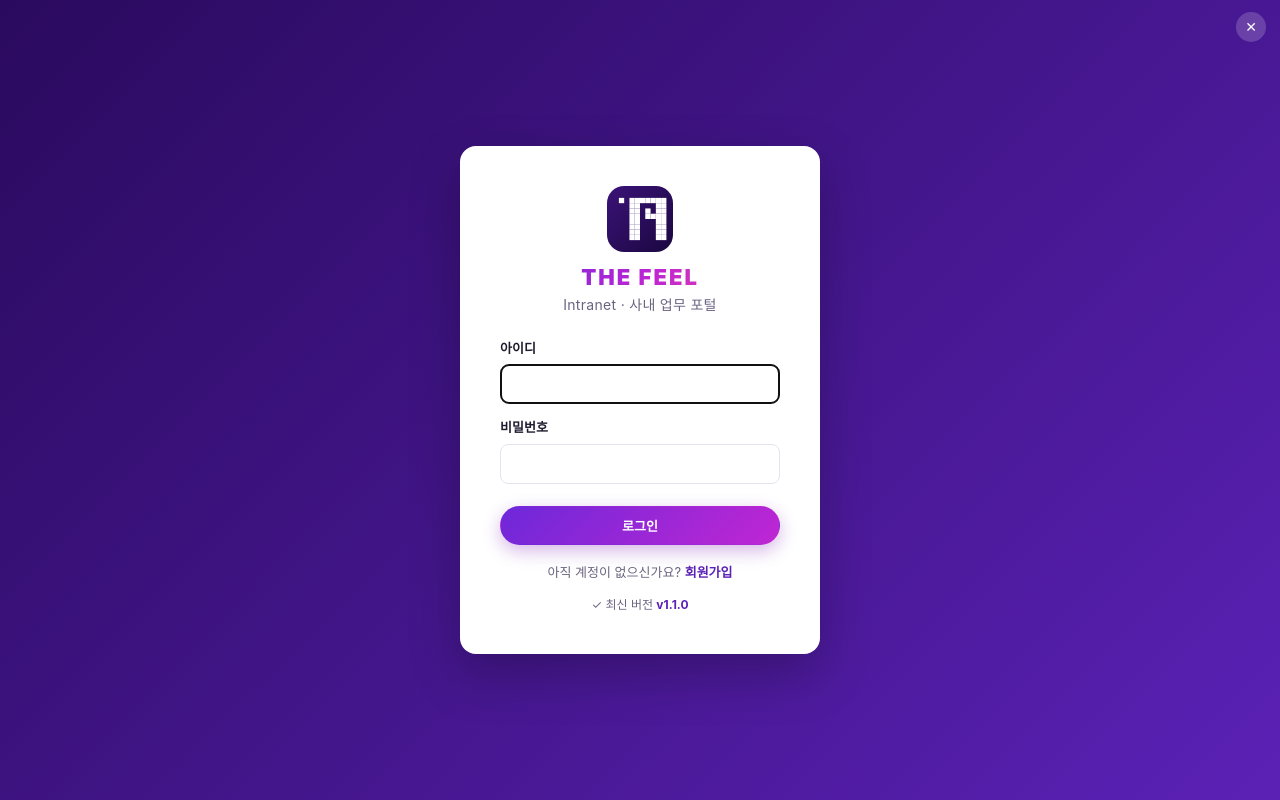
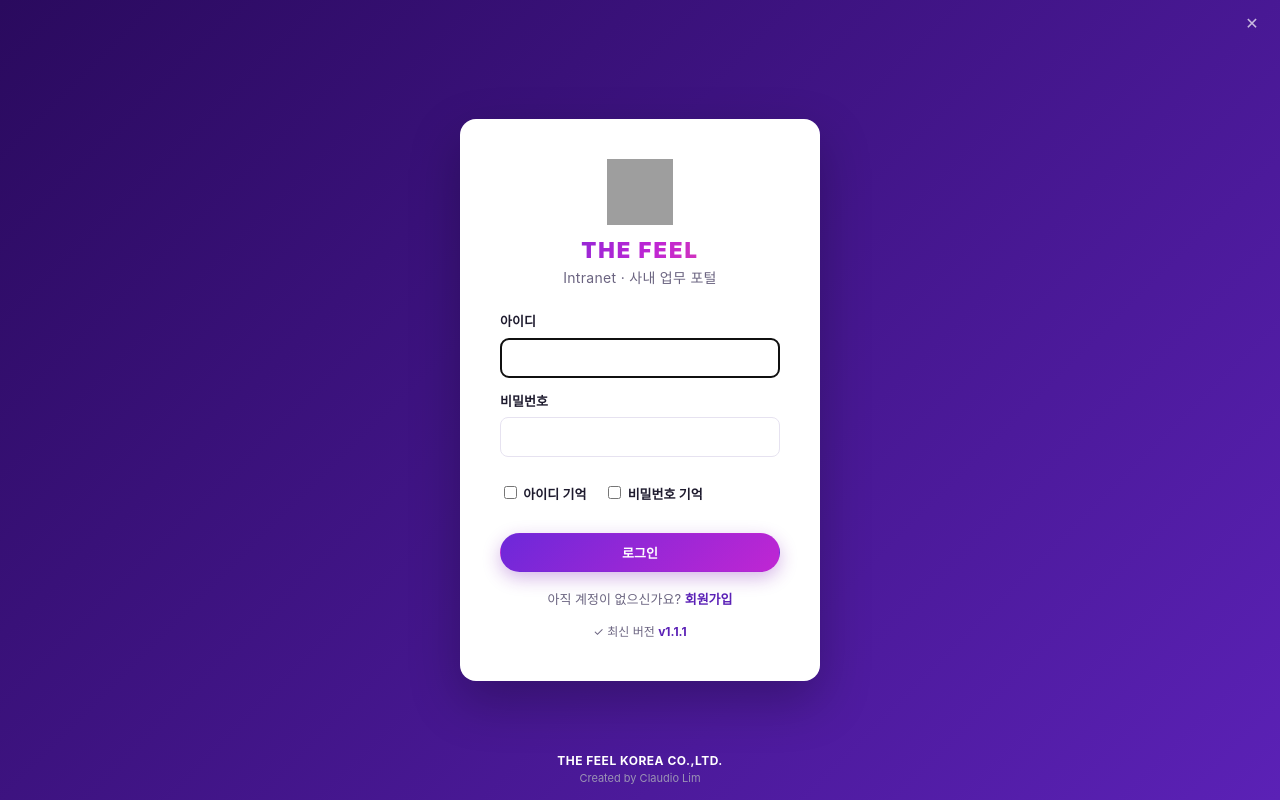
Before and after one commit to Claudio-sys11/thefeel-intranet, a Flask app: page /login in a window 1280 px wide. Run offline with Flask 3, Linux system fonts and the light colour scheme; grey boxes are pictures that could not be loaded.

Commit message:
v1.1.1 - 원본 로고 적용 + 로그인 아이디/비번 기억 + 투명 X + 회사 푸터
- 사용자 원본 로고(WebP)를 그대로 logo.png/logo.svg/app.ico에 적용(바탕화면 바로가기·로그인 창)
- 로그인 화면: 아이디 기억 / 비밀번호 기억 체크박스(localStorage)
- 닫기(X) 버튼 배경 제거(투명)
- 로그인창 하단 'THE FEEL KOREA CO.,LTD.' + 'Created by Claudio Lim'(그레이)

Co-Authored-By: Claude Opus 4.8 <noreply@anthropic.com>

```diff
--- a/desktop.py
+++ b/desktop.py
@@ -15,8 +15,8 @@ HOST, PORT = "0.0.0.0", 5000
 URL = f"http://127.0.0.1:{PORT}"
 TITLE = f"The Feel Intranet  v{version.__version__}"
 
-LOGIN_SIZE = (430, 600)     # 로그인 팝업
-SIGNUP_SIZE = (430, 760)    # 회원가입 팝업 (한 화면에 다 보이게)
+LOGIN_SIZE = (440, 690)     # 로그인 팝업 (기억 체크 + 하단 푸터 포함)
+SIGNUP_SIZE = (440, 770)    # 회원가입 팝업 (한 화면에 다 보이게)
 APP_SIZE = (1240, 860)      # 로그인 후 메인 앱
 _login_win = None
 _main_win = None
--- a/static/style.css
+++ b/static/style.css
@@ -62,9 +62,15 @@ main.plain{max-width:none;padding:0}
 .login-card button{margin-top:22px}
 .hint{text-align:center;color:var(--muted);font-size:12px;margin-top:18px}
 /* frameless popup */
-.popup-close{position:fixed;top:12px;right:14px;z-index:5;width:30px;height:30px;border-radius:50%;
-  border:0;background:rgba(255,255,255,.18);color:#fff;font-size:14px;cursor:pointer;line-height:1}
-.popup-close:hover{background:rgba(255,255,255,.34)}
+.popup-close{position:fixed;top:10px;right:14px;z-index:5;width:28px;height:28px;
+  border:0;background:none;color:#fff;font-size:16px;cursor:pointer;line-height:1;opacity:.7}
+.popup-close:hover{opacity:1}
+.remember-row{display:flex;gap:18px;margin-top:12px}
+.rmb{display:flex;align-items:center;gap:6px;font-size:13px;font-weight:500;color:var(--text);cursor:pointer}
+.rmb input{width:auto}
+.popup-footer{position:fixed;left:0;right:0;bottom:14px;text-align:center;line-height:1.5}
+.popup-footer .company{color:#fff;font-size:12px;font-weight:700;letter-spacing:.5px}
+.popup-footer .credit{color:#9b93b5;font-size:11px}
 .ver-check{margin-top:14px;text-align:center;font-size:12px;color:var(--muted)}
 .ver-check.ok b{color:var(--primary)}
 .ver-check.has{color:#b45309;font-weight:600}
--- a/templates/login.html
+++ b/templates/login.html
@@ -7,19 +7,46 @@
     <img src="{{ url_for('static', filename='logo.svg') }}" alt="The Feel" class="login-logo">
     <h1 class="wordmark">THE&nbsp;FEEL</h1>
     <p class="sub">Intranet · 사내 업무 포털</p>
-    <form method="post">
+    <form method="post" id="loginform">
       <label>아이디</label>
-      <input type="text" name="username" autofocus required>
+      <input type="text" name="username" id="f-user" autofocus required>
       <label>비밀번호</label>
-      <input type="password" name="password" required>
+      <input type="password" name="password" id="f-pw" required>
+      <div class="remember-row">
+        <label class="rmb"><input type="checkbox" id="rmb-id"> 아이디 기억</label>
+        <label class="rmb"><input type="checkbox" id="rmb-pw"> 비밀번호 기억</label>
+      </div>
       <button type="submit" class="btn primary full">로그인</button>
     </form>
     <p class="signup-cta">아직 계정이 없으신가요? <a href="{{ url_for('signup') }}">회원가입</a></p>
     <div class="ver-check" id="ver-check">최신 버전 확인 중…</div>
   </div>
+  <div class="popup-footer">
+    <div class="company">THE FEEL KOREA CO.,LTD.</div>
+    <div class="credit">Created by Claudio Lim</div>
+  </div>
 </div>
 <script>
 function closeApp(){ try{ if(window.pywebview&&pywebview.api&&pywebview.api.close_app){pywebview.api.close_app();return;} }catch(e){} window.close(); }
+
+// 아이디/비밀번호 기억
+(function(){
+  var u=document.getElementById('f-user'), p=document.getElementById('f-pw'),
+      rid=document.getElementById('rmb-id'), rpw=document.getElementById('rmb-pw');
+  try{
+    var sid=localStorage.getItem('tfi_id'); if(sid){ u.value=sid; rid.checked=true; }
+    var spw=localStorage.getItem('tfi_pw'); if(spw){ p.value=spw; rpw.checked=true; }
+  }catch(e){}
+  if(u.value && !p.value){ p.focus(); }
+  document.getElementById('loginform').addEventListener('submit', function(){
+    try{
+      if(rid.checked) localStorage.setItem('tfi_id', u.value); else localStorage.removeItem('tfi_id');
+      if(rpw.checked) localStorage.setItem('tfi_pw', p.value); else localStorage.removeItem('tfi_pw');
+    }catch(e){}
+  });
+})();
+
+// 최신 버전 체크
 (function(){
   var el=document.getElementById('ver-check');
   function check(){
--- a/version.py
+++ b/version.py
@@ -1,6 +1,6 @@
 # -*- coding: utf-8 -*-
 """버전 및 배포 정보 (릴리스마다 __version__ 만 올리면 됨)"""
-__version__ = "1.1.0"
+__version__ = "1.1.1"
 GITHUB_OWNER = "Claudio-sys11"
 GITHUB_REPO = "thefeel-intranet"
 # 릴리스 자산(설치파일) 이름 패턴 (실제 파일명에는 버전이 붙음: ...-1.0.2.exe)
```
Also changed, not shown: make_icon.py (+8 -5 lines), app.ico, static/logo.png, static/logo.svg, static/logo_source.png (added).
